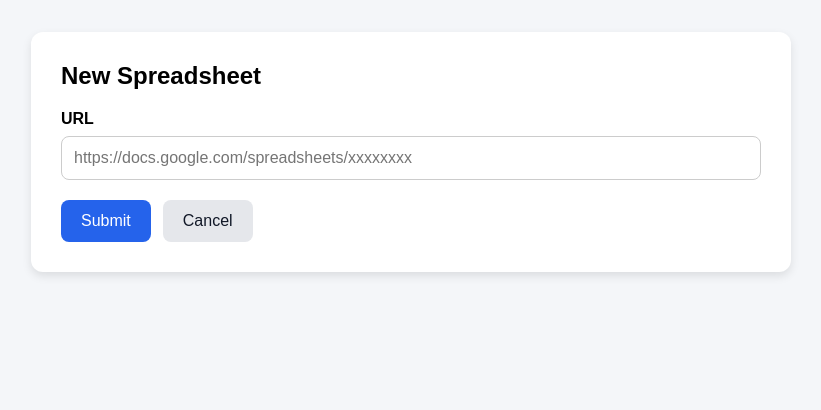
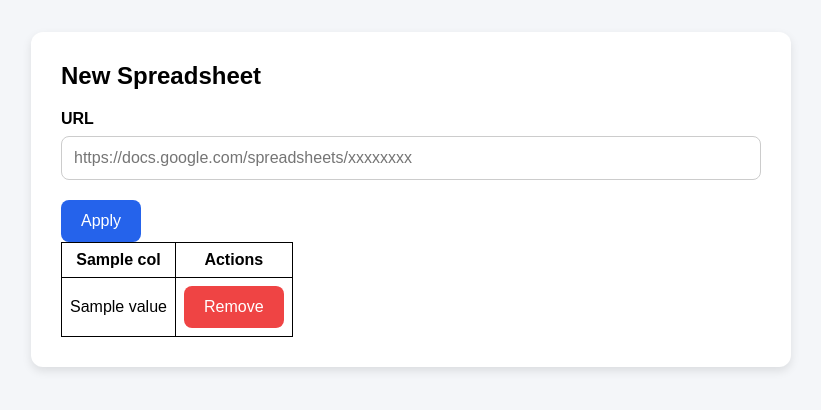
Before and after one commit to DoomIAD/Expenses_Tracker, a Flask app: template templates/add_spreadsheet.html in a window 1280 px wide. Shown: the part 162-572 px from the top of the page, without its empty margins (229-1050 px from the left). Run offline with Flask 3, Linux system fonts and the light colour scheme; the template is opened without the code that fills it: most values are stand-ins (such as "Sample title", 1, 10 or a date in 2020).

Commit message:
Ready for merge with main branch! -------------------------------- Branch Improvements: - Added user review process to add_spreadsheet() -------------------------------- Version specific changes: -  Removed check logic with current action for add_spreadsheet() -  spending table is updated -  Made incoming items removable   -  Added remove_spending_rows() Flask function to update table - Updated spending table creation to be more resistant to duplicates -  Updated insert_spending() to have better duplicate error handling - Removed API skip in new_merchants_review()

```diff
--- a/main.py
+++ b/main.py
@@ -8,6 +8,7 @@ import matplotlib.pyplot as plt
 import io
 import base64
 import uuid
+import pandas as pd
 
 # Lets me store and use data between routes
 IMPORT_STORE = {}
@@ -22,57 +23,76 @@ def home():
 # New Google Sheet
 @app.route("/add_spreadsheet", methods=["GET", "POST"])
 def add_spreadsheet():
-    success, failure = False, False
+    # Initialize variables for template rendering
+    success = request.args.get("success") == "1"
+    failure = False
     spending_collumn = []
     spending_row = []
-    checked=False
+    checked = False
 
-    # Pulls the last preview from the temporary store to show on the page if it exists
+    # Pulls the last preview from the temporary store
     preview = IMPORT_STORE.get("last_preview", {})
     if preview:
         spending_collumn = preview.get("spending_collumn", [])
         spending_row = preview.get("spending_row", [])
-        success = preview.get("success", False)
 
-    # Pulls the URL from the form to be used in sheet_import()
     if request.method == "POST":
-        sheet_url = request.form["url"]
-        checked = request.form.get("checked") == "true"
-        if checked==False:
+        sheet_url = request.form.get("url", "")
+
+        # Uses action to determine current step of the import process
+        action = request.form.get("action", "import")
+        if action == "import":
+            sheet_url = request.form.get("url", "")
             try:
-                spending_collumn,spending_row,incoming_merchants=sheet_import(sheet_url)
+                spending_collumn, spending_row, incoming_merchants, expense_df = sheet_import(sheet_url)
 
-                # Save the last preview data in the temporary store for display on the page
+                # Save preview
                 IMPORT_STORE["last_preview"] = {
                     "spending_collumn": spending_collumn,
                     "spending_row": spending_row,
+                    "expense_df": expense_df,
                     "success": True,
-                    "checked" : False,
+                    "checked": False,
                 }
 
-                # Save the incoming merchants and spending data in a temporary store for merchant review
+                # Save the current import session data with a unique ID
                 import_id = str(uuid.uuid4())
                 IMPORT_STORE[import_id] = {
                     "incoming_merchants": incoming_merchants,
                     "spending_collumn": spending_collumn,
                     "spending_row": spending_row,
-                    "checked" : False,
+                    "expense_df": expense_df,
+                    "checked": False,
                 }
-
                 success = True
 
-                # Redirect to the merchant if new merchants are found
+                # Skips merchant review if there are no new merchants to review, otherwise goes to merchant review page
                 if len(incoming_merchants) > 0:
                     return redirect(url_for("import_merchants", import_id=import_id))
+                else:
+                    IMPORT_STORE[import_id]["checked"] = True
+                    IMPORT_STORE["last_preview"]["checked"] = True
 
             except Exception as e:
                 print(f"Error:{e} during sheet import")
                 failure = True
+
+        # If the user has already imported and reviewed merchants, apply the changes to the database
         else:
+            preview = IMPORT_STORE.get("last_preview", {})
+
+            spending_row = preview.get("spending_row", [])
+            spending_collumn = preview.get("spending_collumn", [])
+            expense_df = pd.DataFrame(spending_row, columns=spending_collumn)
+            insert_spending(expense_df)
+            update_spending_categories()
+            print_table("spending")
+
+            # Wipe for next import
             IMPORT_STORE.clear()
-            return redirect(url_for("home"))
+            return redirect(url_for("add_spreadsheet", success=1))
 
-    # Start 'er up
+    # Starts 'er up
     return render_template(
         "add_spreadsheet.html",
         spending_collumn=spending_collumn,
@@ -80,6 +100,31 @@ def add_spreadsheet():
         success=success,
         failure=failure
     )
+
+# Removes rows from the add_spreadsheet table
+@app.route("/remove_spending_row/<int:index>", methods=["POST"])
+def remove_spending_row(index):
+    preview = IMPORT_STORE.get("last_preview")
+
+    if not preview:
+        return redirect(url_for("add_spreadsheet"))
+
+    rows = preview.get("spending_row", [])
+
+    if 0 <= index < len(rows):
+        rows.pop(index)
+
+        # Update preview
+        preview["spending_row"] = rows
+        IMPORT_STORE["last_preview"] = preview
+
+        # Updates any active import session with the new rows
+        for key, value in IMPORT_STORE.items():
+            if isinstance(value, dict):
+                if value.get("spending_row") is not None:
+                    value["spending_row"] = rows
+
+    return redirect(url_for("add_spreadsheet"))
 
 # Check incoming merchants before updating the Merchant table
 @app.route('/import_merchants/<import_id>', methods=["GET", "POST"])
@@ -101,13 +146,10 @@ def import_merchants(import_id):
                 insert_merchant(merchant, category)
             update_spending_categories()
 
-            # Remove the import data from the temporary store after processing
-            IMPORT_STORE.pop(import_id, None)
+            success = True
 
-            success = True
-            # Go back to the add_spreadsheet page with a success message
-            IMPORT_STORE[import_id]["checked"] = True
-            return redirect(url_for("add_spreadsheet", imported="1"))
+            # Go back to the spreadsheet preview page
+            return redirect(url_for("add_spreadsheet"))
 
         except Exception as e:
             print(f"Error: {e} on merchant: {merchant} with category: {category} ||| import_merchants()")
@@ -135,7 +177,6 @@ def edit_merchants():
         try:
             for merchant, category in request.form.items():
                 update_merchant(merchant, category)
-            update_spending_categories()
             success = True
         except Exception as e:
             print(f"Error: {e} on merchant: {merchant} with category: {category}")
--- a/scripts/sheet_importer.py
+++ b/scripts/sheet_importer.py
@@ -34,8 +34,8 @@ def new_merchants_review(unique_merchants):
     print(f"\nMissing merchants found in the sheet:\n{missing_merchants}")
     for i in missing_merchants:
         try:
-            # category = categorize_merchant(i)
-            category = "other" # Skip over API to save time during tests
+            category = categorize_merchant(i)
+            # category = "other" # Skip over API to save time during tests
             new_merchants.append((i, category))
         except Exception as e:
             print("Error for item:", i, "->", e)
@@ -84,4 +84,4 @@ def sheet_import(sheets_url):
         print(" | ".join(str(value) for value in row))
 
     # Returns the incoming items for approval
-    return columns,rows,incoming_merchants
+    return columns,rows,incoming_merchants, expense_df
--- a/templates/add_spreadsheet.html
+++ b/templates/add_spreadsheet.html
@@ -146,27 +146,42 @@ TODO
           id="url"
           name="url"
           placeholder="https://docs.google.com/spreadsheets/xxxxxxxx"
-          required
         >
       </div>
 
       <!--The basic buttons-->
       <div class="button-row">
-        <button class="primary-btn" type="submit">
+
+        <!-- Main submit button -->
+        <button class="primary-btn"
+                type="submit"
+                name="action"
+                value="import"
+                {% if spending_row %}style="display:none;"{% endif %}> <!-- Disapears when ready to apply changes-->
           Submit
         </button>
 
-        <button class="secondary-btn" type="button" onclick="goBack()">
-          Cancel
-        </button>
+        <!-- Apply button after successful import -->
+        {% if spending_row %}
+          <button class="primary-btn"
+                  type="submit"
+                  name="action"
+                  value="apply">
+            Apply
+          </button>
+
+        {% else %}
+
+          <!-- Normal cancel button -->
+          <button type="button"
+                  class="secondary-btn"
+                  onclick="goBack()">
+            Cancel
+          </button>
+
+        {% endif %}
+
       </div>
-
-      <!--Text appears if sheet_import() was a success-->
-      <p id="success"
-        style="display: {% if success %}block{% else %}none{% endif %};
-                color: green;">
-        Spreadsheet imported successfully!
-      </p>
 
       <!--Text appears if failed-->
       <p id="failure"
@@ -174,32 +189,47 @@ TODO
                 color: red;">
         Failed to import spreadsheet!
       </p>
-
+    </form>
 
 
       <!--The chart of imported shheets-->
       <table id="success" class="table"
-       style="display: {% if success %}block{% else %}none{% endif %};">
+       style="display:{% if spending_row %}table{% else %}none{% endif %};">
       <thead>
         <tr>
           {% for col in spending_collumn %}
             <th>{{ col }}</th>
           {% endfor %}
+          <th>Actions</th>
         </tr>
       </thead>
 
       <tbody>
-        {% for row in spending_row %}
+        {% for i in range(spending_row|length) %}
           <tr>
-            {% for value in row %}
+
+            {% for value in spending_row[i] %}
               <td>{{ value }}</td>
             {% endfor %}
+
+            <!-- Remove button -->
+            <td>
+              <form method="POST"
+                    action="{{ url_for('remove_spending_row', index=i) }}"
+                    style="margin:0;">
+                <button type="submit"
+                        class="secondary-btn"
+                        style="background:#ef4444;color:white;">
+                  Remove
+                </button>
+              </form>
+            </td>
+
           </tr>
         {% endfor %}
       </tbody>
     </table>
 
-    </form>
   </main>
 
   <script>
```
Also changed, not shown: scripts/database_logic.py (+5 -2 lines).
